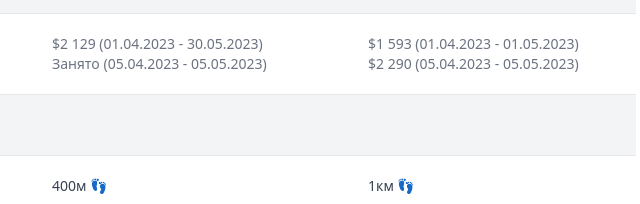
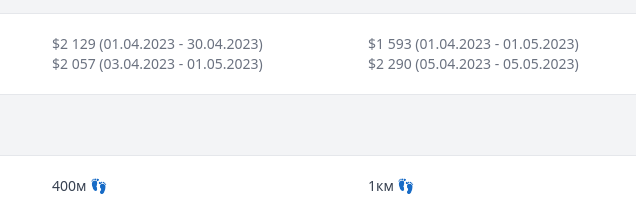
Before and after one commit to jahshatta/jahshatta.github.io, a website: page index.html in a window 1280 px wide. Shown: the part 204-408 px from the top of the page, 620-1260 px from the left. Drawn offline with Linux system fonts and the light colour scheme.

Commit message:
Fix price of second villa

```diff
--- a/index.html
+++ b/index.html
@@ -42,8 +42,8 @@
             <div>$2 033 (05.04.2023 - 05.05.2023)</div>
           </div>
           <div class="text-gray-500 dark:text-gray-400">
-            <div>$2 129 (01.04.2023 - 30.05.2023)</div>
-            <div>Занято (05.04.2023 - 05.05.2023)</div>
+            <div>$2 129 (01.04.2023 - 30.04.2023)</div>
+            <div>$2 057 (03.04.2023 - 01.05.2023)</div>
           </div>
           <div class="text-gray-500 dark:text-gray-400">
             <div>$1 593 (01.04.2023 - 01.05.2023)</div>
```
